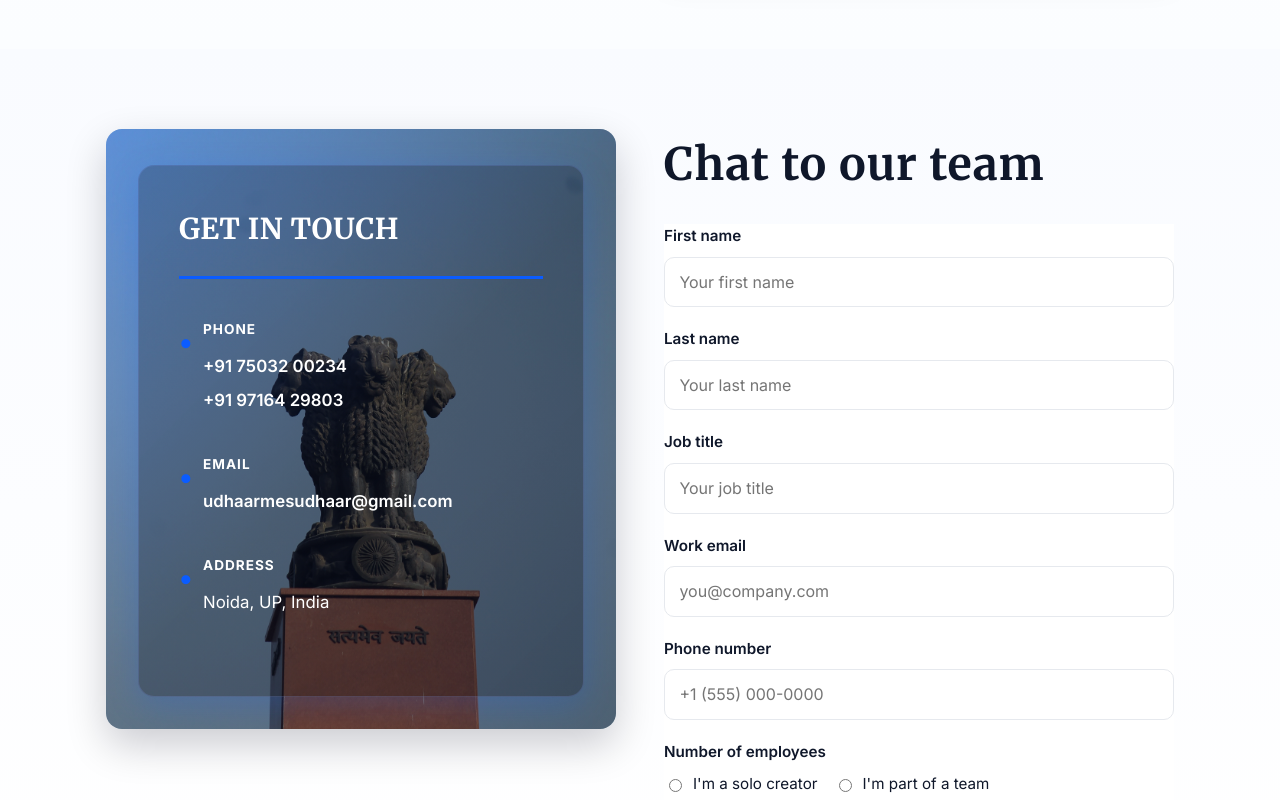
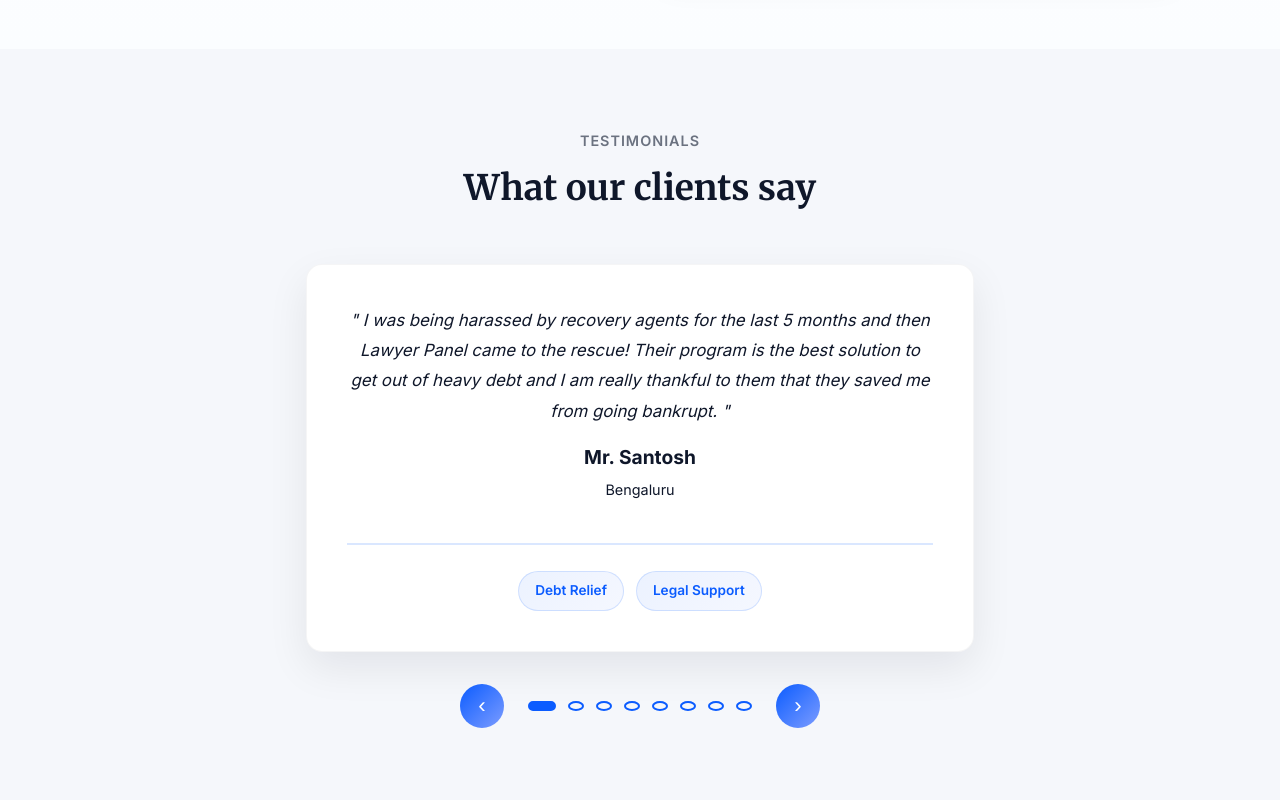
Before and after one commit to zuhair4/udhaarMeSudhaar, a React (Vite) app: page / in a window 1280 px wide. Shown: the part 4540-5340 px from the top of the page. Built offline with nearby package versions, Linux system fonts and the light colour scheme.

Commit message:
testimonials added

```diff
--- a/src/App.jsx
+++ b/src/App.jsx
@@ -10,6 +10,5 @@
         <Home />
       </main>
     </div>
-
   )
 }
--- a/src/components/Home.jsx
+++ b/src/components/Home.jsx
@@ -5,6 +5,7 @@
 import Services from './Services'
 import Services2 from './Services2'
 import Commitment from './Commitment'
+import Testimonials from './Testimonials'
 import Contact from './Contact'
 
 export default function Home() {
@@ -34,6 +35,10 @@
         <Commitment />
       </section>
 
+      <section id="testimonials" className="section">
+        <Testimonials />
+      </section>
+
       <section id="contact" className="section">
         <Contact />
       </section>
--- /dev/null
+++ b/src/components/Testimonials.jsx
@@ -0,0 +1,111 @@
+import React, { useState, useEffect } from 'react'
+
+export default function Testimonials() {
+  const testimonials = [
+    {
+      text: "I was being harassed by recovery agents for the last 5 months and then Lawyer Panel came to the rescue! Their program is the best solution to get out of heavy debt and I am really thankful to them that they saved me from going bankrupt.",
+      name: 'Mr. Santosh',
+      place: 'Bengaluru',
+      tags: ['Debt Relief', 'Legal Support']
+    },
+    {
+      text: "Thank you for solving my loan default problem. I can't imagine how I would have solved it on my own. Working with you was a great relief!",
+      name: 'Ms. Simran',
+      place: 'Mumbai',
+      tags: ['Settlement', 'Loan Default']
+    },
+    {
+      text: "I am really thankful to Lawyer Panel for helping to resolve my personal loans. In less than 18 months, I am debt free.",
+      name: 'Mr. Ramesh',
+      place: 'New Delhi',
+      tags: ['Restructuring', 'Success Story']
+    },
+    {
+      text: "They negotiated with the bank and reduced the settlement amount. The team was professional and kept me informed throughout.",
+      name: 'Anita K.',
+      place: 'Noida',
+      tags: ['Negotiation', 'Bank Settlement']
+    },
+    {
+      text: "Excellent legal support — stopped an attempted auction and helped me restructure my loan with affordable EMIs.",
+      name: 'Rohit S.',
+      place: 'Gurgaon',
+      tags: ['Auction Relief', 'Legal Expert']
+    },
+    {
+      text: "Fast and compassionate service. The harassment stopped immediately after they intervened.",
+      name: 'Priya M.',
+      place: 'Lucknow',
+      tags: ['Anti-Harassment', 'Fast Relief']
+    },
+    {
+      text: "Clear guidance and honest pricing. I recommend them to anyone struggling with debt recovery threats.",
+      name: 'Vikram T.',
+      place: 'Chennai',
+      tags: ['Guidance', 'Honest Service']
+    },
+    {
+      text: "They helped me reach a one-time settlement at a reasonable rate and closed my account. Life-changing support.",
+      name: 'Seema R.',
+      place: 'Kolkata',
+      tags: ['Settlement', 'One-time Solution']
+    }
+  ]
+
+  const [index, setIndex] = useState(0)
+
+  function prev() {
+    setIndex((i) => (i === 0 ? testimonials.length - 1 : i - 1))
+  }
+
+  function next() {
+    setIndex((i) => (i === testimonials.length - 1 ? 0 : i + 1))
+  }
+
+  const current = testimonials[index]
+
+  return (
+    <div className="testimonials-section">
+      <div className="container">
+        <h3>Testimonials</h3>
+        <h2>What our clients say</h2>
+
+        <div className="testimonial-featured">
+          <div className="testimonial-card-single">
+            <p className="testimonial-text-large">" {current.text} "</p>
+
+            <div className="testimonial-footer">
+              <div>
+                <h4 className="testimonial-name-large">{current.name}</h4>
+                <p className="testimonial-place-large">{current.place}</p>
+              </div>
+            </div>
+
+            <div className="testimonial-tags">
+              {current.tags.map((tag, i) => (
+                <span className="tag" key={i}>{tag}</span>
+              ))}
+            </div>
+          </div>
+
+          <div className="testimonial-controls">
+            <button className="testimonial-btn prev" onClick={prev} aria-label="Previous">‹</button>
+
+            <div className="testimonial-dots">
+              {testimonials.map((_, i) => (
+                <button
+                  key={i}
+                  className={`dot ${i === index ? 'active' : ''}`}
+                  onClick={() => setIndex(i)}
+                  aria-label={`Go to testimonial ${i + 1}`}
+                />
+              ))}
+            </div>
+
+            <button className="testimonial-btn next" onClick={next} aria-label="Next">›</button>
+          </div>
+        </div>
+      </div>
+    </div>
+  )
+}
--- a/src/index.css
+++ b/src/index.css
@@ -353,6 +353,175 @@
     box-shadow: 0 12px 32px rgba(2, 6, 23, 0.1);
 }
 
+/* Testimonials */
+#testimonials {
+    padding: 5rem 0;
+}
+
+.testimonials-section {
+    display: flex;
+    justify-content: center;
+    width: 100%;
+}
+
+.testimonials-section .container {
+    display: flex;
+    flex-direction: column;
+    align-items: center;
+    width: 100%;
+}
+
+.testimonials-section h3 {
+    text-transform: uppercase;
+    letter-spacing: 1px;
+    color: var(--muted);
+    font-size: 0.9rem;
+    margin: 0 0 0.5rem 0;
+    text-align: center;
+}
+
+.testimonials-section h2 {
+    font-size: 2.2rem;
+    margin: 0 0 3rem 0;
+    font-family: Merriweather, serif;
+    font-weight: 700;
+    color: var(--text);
+    text-align: center;
+}
+
+.testimonial-featured {
+    max-width: 700px;
+    margin: 0 auto;
+    width: 100%;
+    padding: 0 1rem;
+}
+
+.testimonial-card-single {
+    background: var(--card);
+    padding: 2.5rem;
+    border-radius: 16px;
+    box-shadow: 0 16px 40px rgba(2,6,23,0.08);
+    border: 1px solid rgba(15,23,42,0.04);
+    margin-bottom: 2rem;
+}
+
+.testimonial-text-large {
+    color: var(--muted);
+    font-size: 1.05rem;
+    line-height: 1.8;
+    margin: 0 0 1.5rem 0;
+    font-style: italic;
+    text-align: center;
+}
+
+.testimonial-footer {
+    margin-bottom: 1.5rem;
+    padding-bottom: 1.5rem;
+    border-bottom: 2px solid rgba(11, 92, 255, 0.15);
+    text-align: center;
+}
+
+.testimonial-name-large {
+    font-size: 1.2rem;
+    font-weight: 700;
+    margin: 0;
+    color: var(--text);
+}
+
+.testimonial-place-large {
+    font-size: 0.9rem;
+    color: var(--muted);
+    margin: 0.3rem 0 0 0;
+    font-weight: 500;
+}
+
+.testimonial-tags {
+    display: flex;
+    flex-wrap: wrap;
+    gap: 0.75rem;
+    justify-content: center;
+}
+
+.testimonial-tags .tag {
+    display: inline-block;
+    background: linear-gradient(135deg, rgba(11,92,255,0.08), rgba(124,156,255,0.08));
+    color: var(--accent);
+    padding: 0.5rem 1rem;
+    border-radius: 20px;
+    font-size: 0.85rem;
+    font-weight: 600;
+    border: 1px solid rgba(11,92,255,0.15);
+}
+
+.testimonial-controls {
+    display: flex;
+    align-items: center;
+    justify-content: center;
+    gap: 1.5rem;
+}
+
+.testimonial-btn {
+    background: linear-gradient(135deg, var(--accent), var(--accent-2));
+    border: none;
+    color: #fff;
+    width: 44px;
+    height: 44px;
+    border-radius: 50%;
+    font-size: 1.4rem;
+    cursor: pointer;
+    display: flex;
+    align-items: center;
+    justify-content: center;
+    transition: all 0.3s ease;
+}
+
+.testimonial-btn:hover {
+    transform: scale(1.1);
+    box-shadow: 0 8px 20px rgba(11,92,255,0.3);
+}
+
+.testimonial-dots {
+    display: flex;
+    gap: 0.75rem;
+    align-items: center;
+}
+
+.dot {
+    width: 10px;
+    height: 10px;
+    border-radius: 50%;
+    border: 2px solid var(--accent);
+    background: transparent;
+    cursor: pointer;
+    transition: all 0.3s ease;
+}
+
+.dot.active {
+    background: var(--accent);
+    width: 28px;
+    border-radius: 5px;
+}
+
+@media (max-width:720px) {
+    .testimonial-card-single {
+        padding: 1.75rem;
+    }
+
+    .testimonial-text-large {
+        font-size: 0.95rem;
+    }
+
+    .testimonial-btn {
+        width: 40px;
+        height: 40px;
+        font-size: 1.2rem;
+    }
+
+    .testimonial-controls {
+        gap: 1rem;
+    }
+}
+
 @media (max-width:1000px) {
     .commitment-grid {
         grid-template-columns: 1fr;
@@ -474,6 +643,12 @@
 @media (max-width:880px) {
     .services-grid {
         grid-template-columns: 1fr;
+        display: flex;
+        flex-direction: column;
+    }
+
+    .services-content {
+        order: 2;
     }
 
     .services-media {
@@ -878,6 +1053,12 @@
 @media (max-width:880px) {
     .about-grid {
         grid-template-columns: 1fr;
+        display: flex;
+        flex-direction: column;
+    }
+
+    .about-content {
+        order: 2;
     }
 
     .about-media {
```
